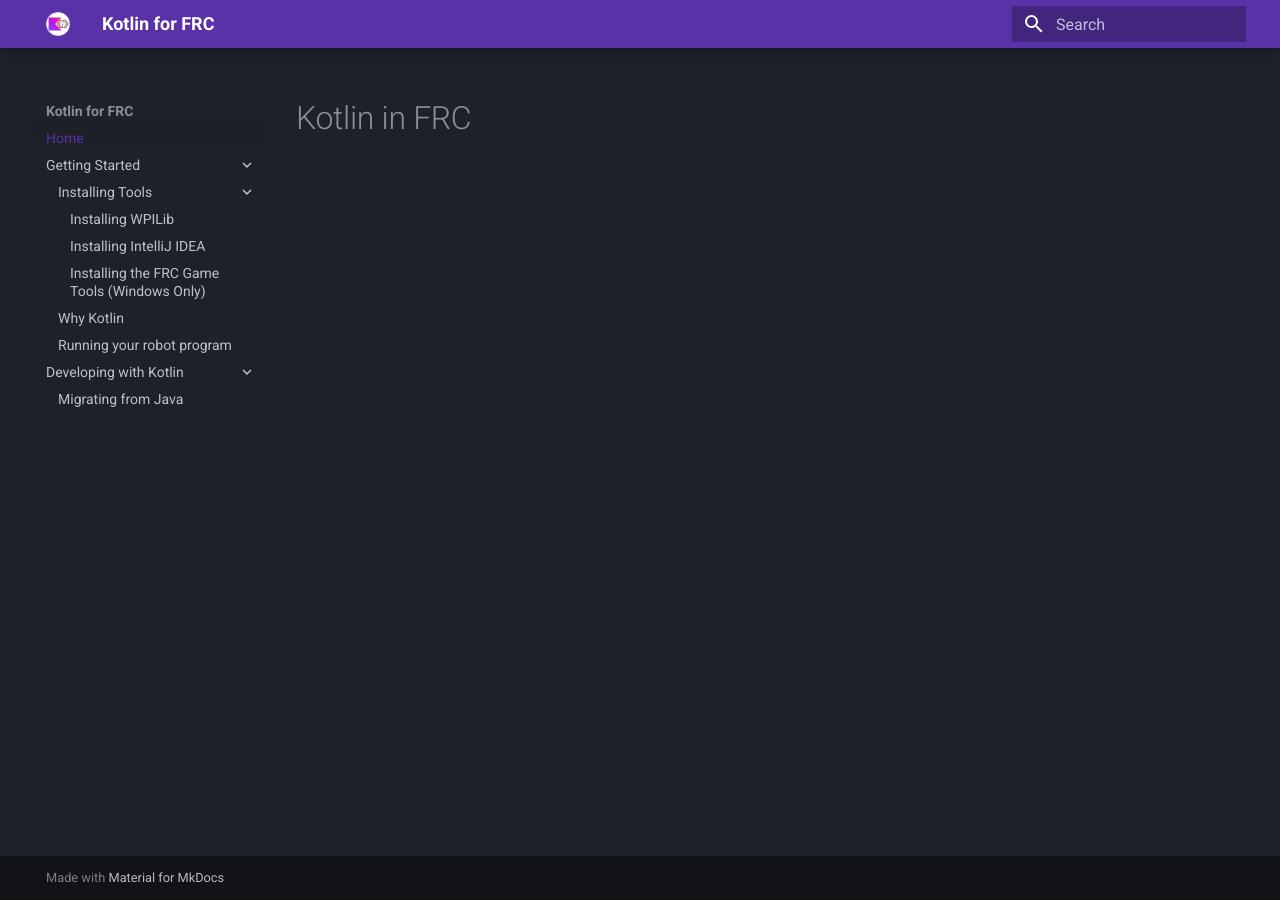
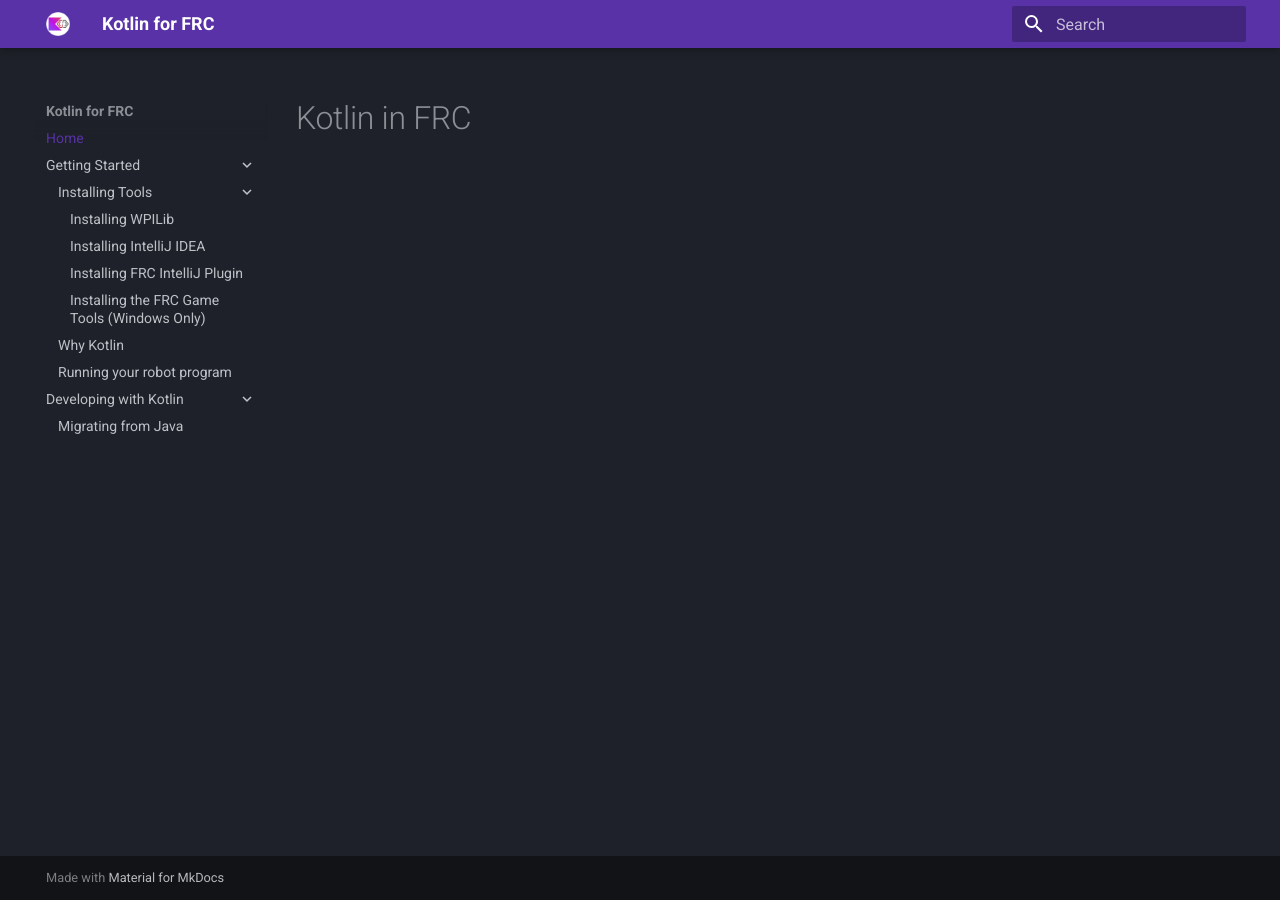
Before and after one commit to Kotlin-for-FRC/kotlin-for-frc.github.io, an MkDocs documentation site: the page built from docs/index.md, in a window 1280 px wide. Built offline with MkDocs 1.6.1 and Material for MkDocs 9.7.7, drawn with Linux system fonts in a browser that asks for light colours.

Commit message:
New navbar

```diff
--- a/mkdocs.yml
+++ b/mkdocs.yml
@@ -12,6 +12,7 @@
     - Installing Tools:
       - Installing WPILib: getting-started/installation/wpilib.md
       - Installing IntelliJ IDEA: getting-started/installation/intellij.md
+      - Installing FRC IntelliJ Plugin: getting-started/installation/frc-plugin.md
       - Installing the FRC Game Tools (Windows Only): https://docs.wpilib.org/en/stable/docs/zero-to-robot/step-2/frc-game-tools.html
     - Why Kotlin: getting-started/why-kotlin.md
     - Running your robot program: getting-started/running.md
```
